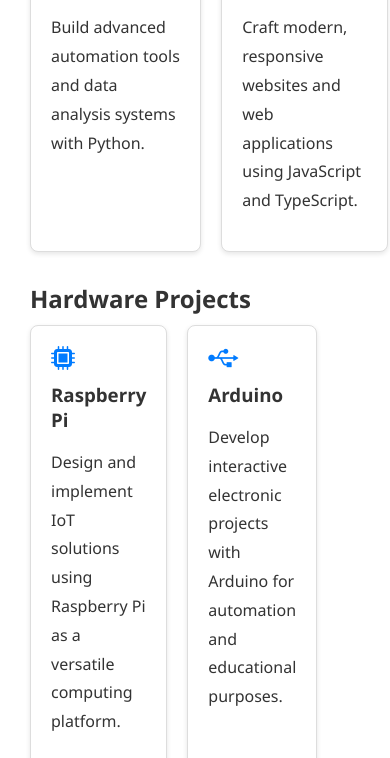
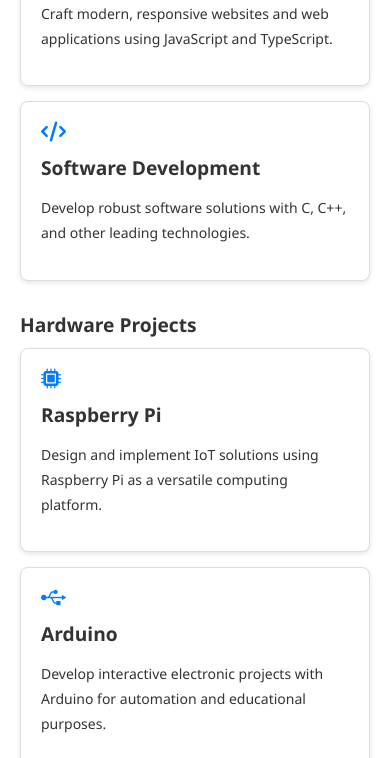
Before and after one commit to askHamzaSajjad/Portfolio, a plain HTML site: page index.html in a window 390 px wide. Shown: the part 530-1288 px from the top of the page. Drawn offline with Linux system fonts and the light colour scheme.

Commit message:
first commit

```diff
--- a/index.html
+++ b/index.html
@@ -91,6 +91,39 @@
         font-size: 14px;
         color: #666;
         line-height: 1.5;
+    }
+        /* Responsive adjustments */
+        @media (max-width: 768px) {
+        .services, .projects, .hardware, .data-science, .student-services {
+            grid-template-columns: repeat(2, 1fr); /* Adjust grid for tablets */
+            gap: 15px;
+        }
+
+        header, .container {
+            padding: 20px;
+        }
+
+        h1, h2, h3 {
+            font-size: 1.5em; /* Smaller headings for smaller screens */
+        }
+
+        p {
+            font-size: 14px; /* Smaller text for readability on smaller devices */
+        }
+    }
+
+    @media (max-width: 480px) {
+        .services, .projects, .hardware, .data-science, .student-services {
+            grid-template-columns: 1fr; /* Stack elements on small screens */
+        }
+
+        h1, h2, h3 {
+            font-size: 1.2em;
+        }
+
+        .icon {
+            font-size: 20px; /* Smaller icons */
+        }
     }
 </style>
 </head>
```
